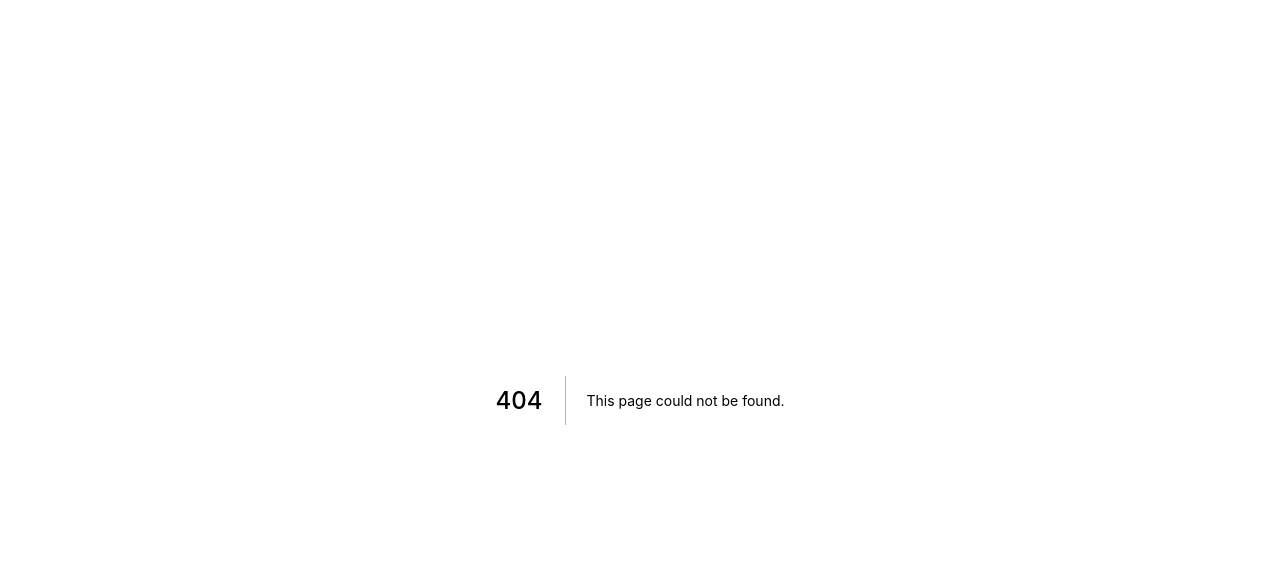
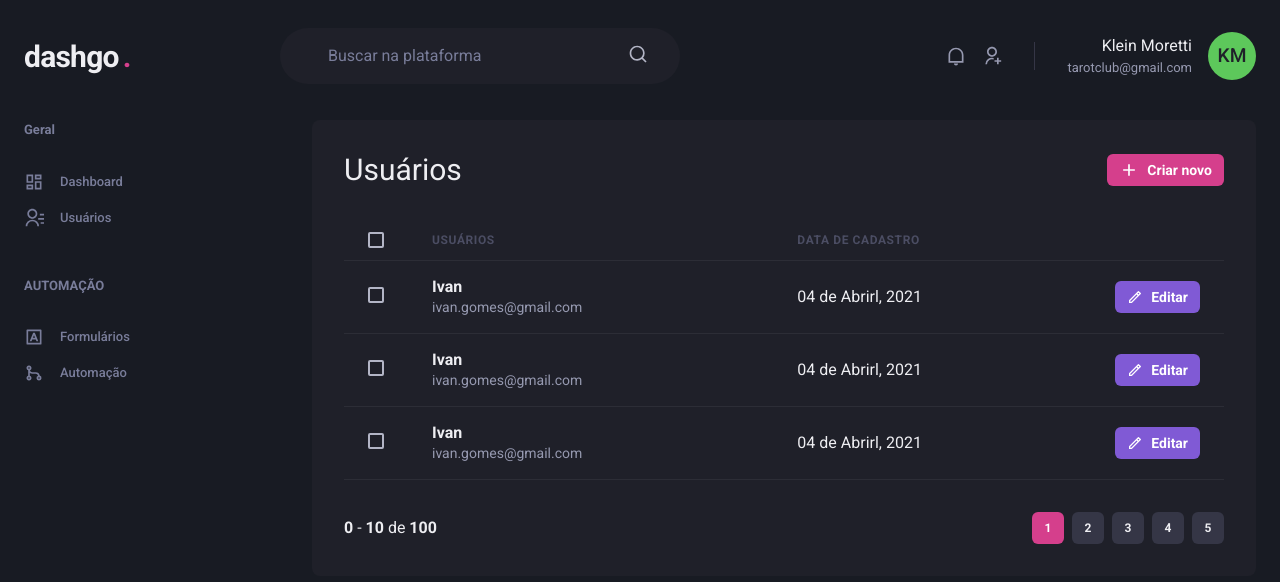
Before and after one commit to igomest/dashgo, a Next.js app: page /users in a window 1280 px wide. Before the commit this address had no page. Shown: the top 582 px of the page. Built offline with nearby package versions, Linux system fonts and the light colour scheme.

Commit message:
finalizing pagination styles

```diff
--- a/package.json
+++ b/package.json
@@ -9,15 +9,15 @@
     "lint": "next lint"
   },
   "dependencies": {
-    "@chakra-ui/react": "^2.1.2",
+    "@chakra-ui/react": "1.4.1",
     "@emotion/react": "^11",
     "@emotion/styled": "^11",
     "apexcharts": "^3.35.3",
     "framer-motion": "^6",
     "next": "12.1.6",
-    "react": "18.1.0",
+    "react": "^17",
     "react-apexcharts": "^1.4.0",
-    "react-dom": "18.1.0",
+    "react-dom": "^17",
     "react-icons": "^4.4.0"
   },
   "devDependencies": {
--- /dev/null
+++ b/src/components/Pagination.tsx
@@ -0,0 +1,80 @@
+import { Box, Button, Stack } from "@chakra-ui/react";
+
+export function Pagination() {
+    return (
+        <Stack
+            direction="row"
+            mt="8"
+            justify="space-between"
+            align="center"
+            spacing="6"
+        >
+            <Box>
+                <strong>0</strong> -  <strong>10</strong> de <strong>100</strong>
+            </Box>
+            <Stack direction="row" spacing="2">
+            <Button
+                size="sm"
+                fontSize="xs"
+                width="4"
+                colorScheme="pink"
+                disabled
+                _disabled={{
+                    bg: 'pink.500',
+                    cursor: 'default'
+                }}
+            >
+                1
+            </Button>
+
+            <Button
+                size="sm"
+                fontSize="xs"
+                width="4"
+                bg="gray.700"
+                _hover={{
+                    bg: 'gray.500'
+                }}
+            >
+                2
+            </Button>
+
+            <Button
+                size="sm"
+                fontSize="xs"
+                width="4"
+                bg="gray.700"
+                _hover={{
+                    bg: 'gray.500'
+                }}
+            >
+                3
+            </Button>
+
+            <Button
+                size="sm"
+                fontSize="xs"
+                width="4"
+                bg="gray.700"
+                _hover={{
+                    bg: 'gray.500'
+                }}
+            >
+                4
+            </Button>
+
+            <Button
+                size="sm"
+                fontSize="xs"
+                width="4"
+                bg="gray.700"
+                _hover={{
+                    bg: 'gray.500'
+                }}
+            >
+                5
+            </Button>
+            </Stack>
+        </Stack>
+    )
+}
--- a/src/pages/dashboard.tsx
+++ b/src/pages/dashboard.tsx
@@ -70,7 +70,7 @@ export default function Dashboard() {
             <Flex w="100%" my="6" maxWidth={1480} mx="auto" px="6">
                 <Sidebar />
 
-                <SimpleGrid flex="1" gap="4" minChildWidth="320px" aling="flex-start">
+                <SimpleGrid flex="1" gap="4" minChildWidth="320px" align="flex-start">
                     <Box
                         p="8"
                         bg="gray.800"
--- /dev/null
+++ b/src/pages/users/index.tsx
@@ -0,0 +1,146 @@
+import {
+    Box,
+    Button,
+    Checkbox,
+    Flex,
+    Heading,
+    Icon,
+    Table,
+    Tbody,
+    Td,
+    Th,
+    Thead,
+    Tr,
+    Text
+} from '@chakra-ui/react'
+import { Header } from '../../components/Header'
+import { Sidebar } from '../../components/Sidebar'
+import { RiAddLine, RiPencilLine } from 'react-icons/ri'
+import { Pagination } from '../../components/Pagination'
+
+export default function UserList() {
+    return (
+        <Box>
+            <Header />
+
+            <Flex w="100%" my="6" maxWidth={1480} mx="auto" px="6">
+                <Sidebar />
+
+                <Box flex="1" borderRadius={8} bg="gray.800" p="8">
+                    <Flex mb="8" justify="space-between" align="center">
+                        <Heading size="lg" fontWeight="normal">Usuários</Heading>
+
+                        <Button
+                            as="a"
+                            size="sm"
+                            fontSize="sm"
+                            colorScheme="pink"
+                            leftIcon={<Icon as={RiAddLine} fontSize="20" />}
+                        >
+                            Criar novo
+                        </Button>
+                    </Flex>
+
+                    <Table colorScheme="whiteAlpha">
+                        <Thead>
+                            <Tr>
+                                <Th px="6" color="gray.300" w="8">
+                                    <Checkbox colorScheme="pink" />
+                                </Th>
+
+                                <Th>Usuários</Th>
+                                <Th>Data de cadastro</Th>
+                                <Th w="8"></Th>
+                            </Tr>
+                        </Thead>
+
+                        <Tbody>
+                            <Tr>
+                                <Td px="6">
+                                    <Checkbox colorScheme="pink" />
+                                </Td>
+
+                                <Td>
+                                    <Box>
+                                        <Text fontWeight="bold">Ivan</Text>
+                                        <Text fontSize="sm" color="gray.300">ivan.gomes@gmail.com</Text>
+                                    </Box>
+                                </Td>
+
+                                <Td>04 de Abrirl, 2021</Td>
+
+                                <Td>
+                                    <Button
+                                        as="a"
+                                        size="sm"
+                                        fontSize="sm"
+                                        colorScheme="purple"
+                                        leftIcon={<Icon as={RiPencilLine} fontSize="16" />}
+                                    >
+                                        Editar
+                                    </Button>
+                                </Td>
+                            </Tr>
+
+                            <Tr>
+                                <Td px="6">
+                                    <Checkbox colorScheme="pink" />
+                                </Td>
+
+                                <Td>
+                                    <Box>
+                                        <Text fontWeight="bold">Ivan</Text>
+                                        <Text fontSize="sm" color="gray.300">ivan.gomes@gmail.com</Text>
+                                    </Box>
+                                </Td>
+
+                                <Td>04 de Abrirl, 2021</Td>
+
+                                <Td>
+                                    <Button
+                                        as="a"
+                                        size="sm"
+                                        fontSize="sm"
+                                        colorScheme="purple"
+                                        leftIcon={<Icon as={RiPencilLine} fontSize="16" />}
+                                    >
+                                        Editar
+                                    </Button>
+                                </Td>
+                            </Tr>
+
+                            <Tr>
+                                <Td px="6">
+                                    <Checkbox colorScheme="pink" />
+                                </Td>
+
+                                <Td>
+                                    <Box>
+                                        <Text fontWeight="bold">Ivan</Text>
+                                        <Text fontSize="sm" color="gray.300">ivan.gomes@gmail.com</Text>
+                                    </Box>
+                                </Td>
+
+                                <Td>04 de Abrirl, 2021</Td>
+
+                                <Td>
+                                    <Button
+                                        as="a"
+                                        size="sm"
+                                        fontSize="sm"
+                                        colorScheme="purple"
+                                        leftIcon={<Icon as={RiPencilLine} fontSize="16" />}
+                                    >
+                                        Editar
+                                    </Button>
+                                </Td>
+                            </Tr>
+                        </Tbody>
+                    </Table>
+
+                    <Pagination />
+                </Box>
+            </Flex>
+        </Box>
+    )
+}
```
Also changed, not shown: 1 other file (tests, documents, lock files or other folders).
